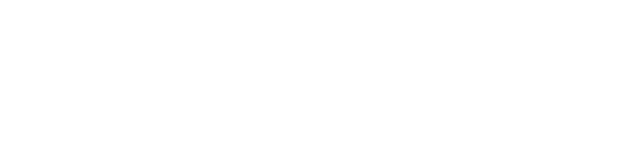
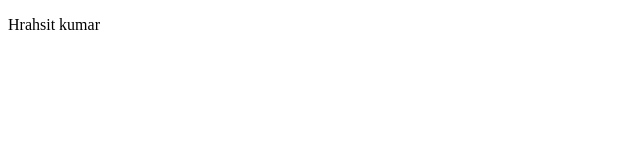
Before and after one commit to harshitkumar2035/RESUME, a plain HTML site: page index.html in a window 1280 px wide. Shown: the whole page, without its empty margins (0-640 px from the left). Drawn offline with Linux system fonts and the light colour scheme.

Commit message:
Add resume project structure

```diff
--- a/index.html
+++ b/index.html
@@ -8,5 +8,6 @@
 </head>
 <body>
     <script src="script.js"></script>
+    <p>Hrahsit kumar</p>
 </body>
 </html>
--- a/script.js
+++ b/script.js
@@ -0,0 +1 @@
+console.log("Resume Loaded");
--- a/style.css
+++ b/style.css
@@ -0,0 +1,3 @@
+body{
+
+}
```
Also changed, not shown: assets/profile.jpg (added), 1 other file.
